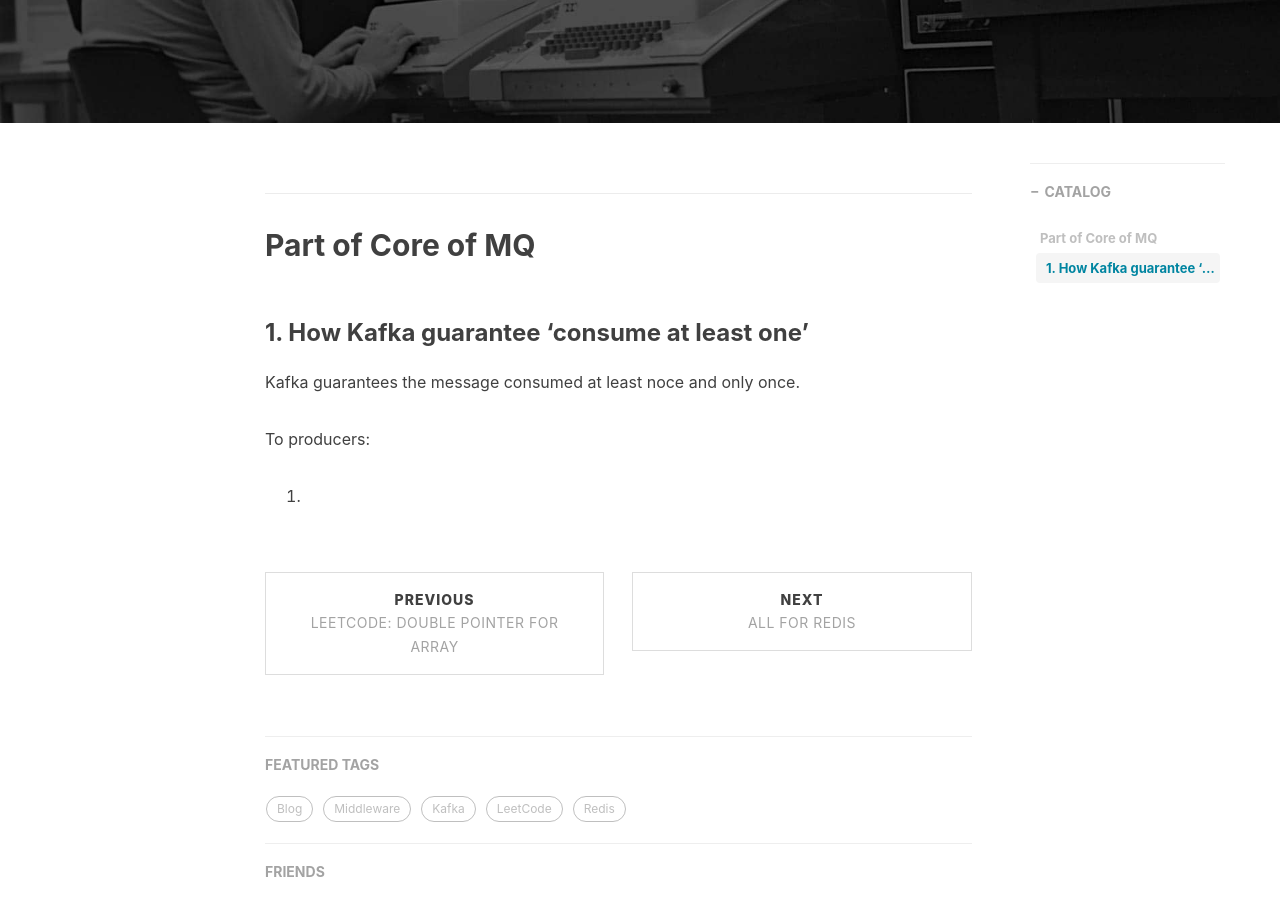
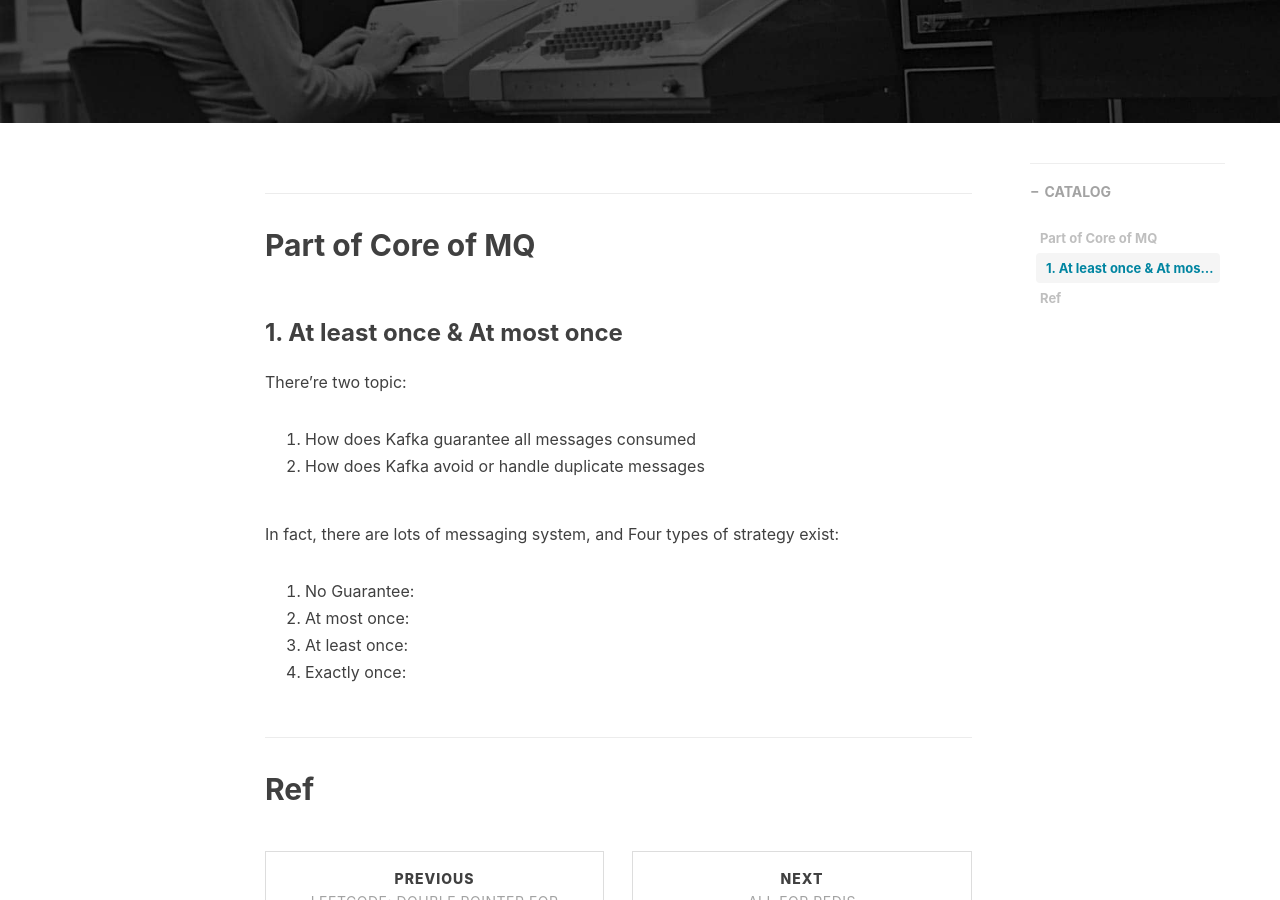
Before and after one commit to SummitXY/SummitXY.github.io, a Jekyll site: the page built from _posts/2022-06-20-kafka-meeting.markdown, in a window 1280 px wide and 900 px high, scrolled down 400 px. Built offline with Jekyll 4.4.1, drawn with Linux system fonts in a browser that asks for light colours; nearby versions of some CDN libraries; comment, search, counter and statistics services are not loaded.

```diff
--- a/_posts/2022-06-20-kafka-meeting.markdown
+++ b/_posts/2022-06-20-kafka-meeting.markdown
@@ -13,9 +13,18 @@ tags:
 
 ## Part of Core of MQ
 
-### 1. How Kafka guarantee 'consume at least one'
+### 1. At least once & At most once
 
-Kafka guarantees the message consumed at least noce and only once.
+There're two topic:
+1. How does Kafka guarantee all messages consumed
+2. How does Kafka avoid or handle duplicate messages
 
-To producers:
-1.
+
+In fact, there are lots of messaging system, and Four types of strategy exist:
+1. No Guarantee:
+2. At most once:
+3. At least once:
+4. Exactly once:
+
+
+## Ref
```
